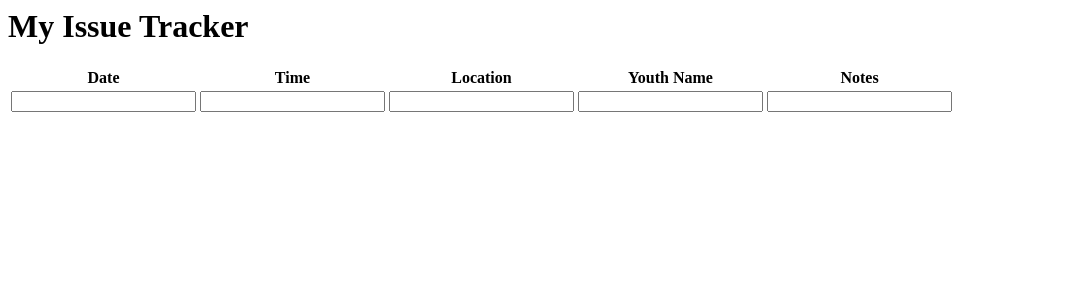
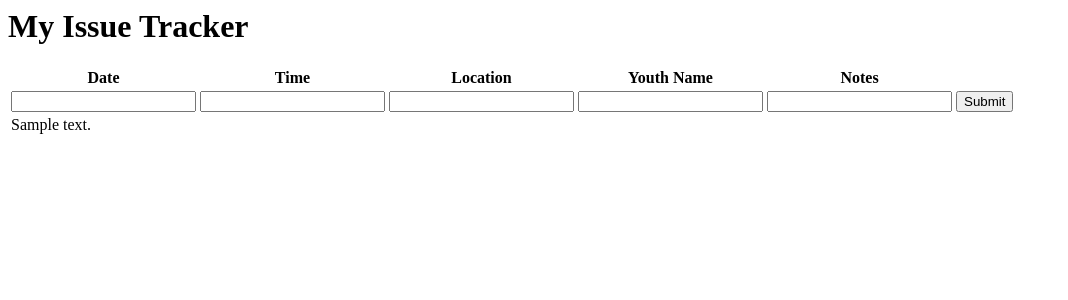
Before and after one commit to pnicewicz421/uploadform, a Django app: template rhymis/templates/index.html in a window 1280 px wide. Shown: the top 300 px of the page, without its empty margins (0-1068 px from the left). Run offline with Django 3.2, Linux system fonts and the light colour scheme; the template is opened without the code that fills it: most values are stand-ins (such as "Sample title", 1, 10 or a date in 2020).

Commit message:
Added submit button. Need save POST request.

```diff
--- a/records/settings.py
+++ b/records/settings.py
@@ -20,7 +20,7 @@ BASE_DIR = os.path.dirname(os.path.dirname(os.path.abspath(__file__)))
 # See https://docs.djangoproject.com/en/1.8/howto/deployment/checklist/
 
 # SECURITY WARNING: keep the secret key used in production secret!
-SECRET_KEY = 'c&zh06tuvw67^mq$f^ehf4%9&jjhx72vhtmcg*1t3osc$_s=pe'
+SECRET_KEY = ''
 
 # SECURITY WARNING: don't run with debug turned on in production!
 DEBUG = True
--- a/rhymis/templates/index.html
+++ b/rhymis/templates/index.html
@@ -13,11 +13,18 @@
                 <th>Notes</th>
             </tr>
             <tr>
-                <td><input id="id_date" /></td>
-                <td><input id="id_time" /></td>
-                <td><input id="id_location" /></td>
-                <td><input id="id_youth_name" /></td>
-                <td><input id="id_notes" /></td>
+                <form method="POST">
+                <td><input name="date_text" id="id_date" /></td>
+                <td><input name="time_text" id="id_time" /></td>
+                <td><input name="location_text" id="id_location" /></td>
+                <td><input name="youth_name_text" id="id_youth_name" /></td>
+                <td><input name="notes_text" id="id_notes" /></td>
+                <td><input type="submit" value="Submit" id="id_submit" /></td>
+                {% csrf_token %}
+                </form>
+            </tr>
+            <tr>
+                <td>{{ notes_text }}</td>
             </tr>
         </table>
     </body>
--- a/rhymis/views.py
+++ b/rhymis/views.py
@@ -3,4 +3,6 @@ from django.http import HttpResponse
 
 # Create your views here.
 def index_view(request):
-    return render(request, 'index.html')
+    return render(request, 'index.html', {
+        'notes_text': request.POST.get('notes_text', '')
+    })
```
Also changed, not shown: functional_tests.py (+15 -8 lines), rhymis/tests.py (+18 -0 lines).
